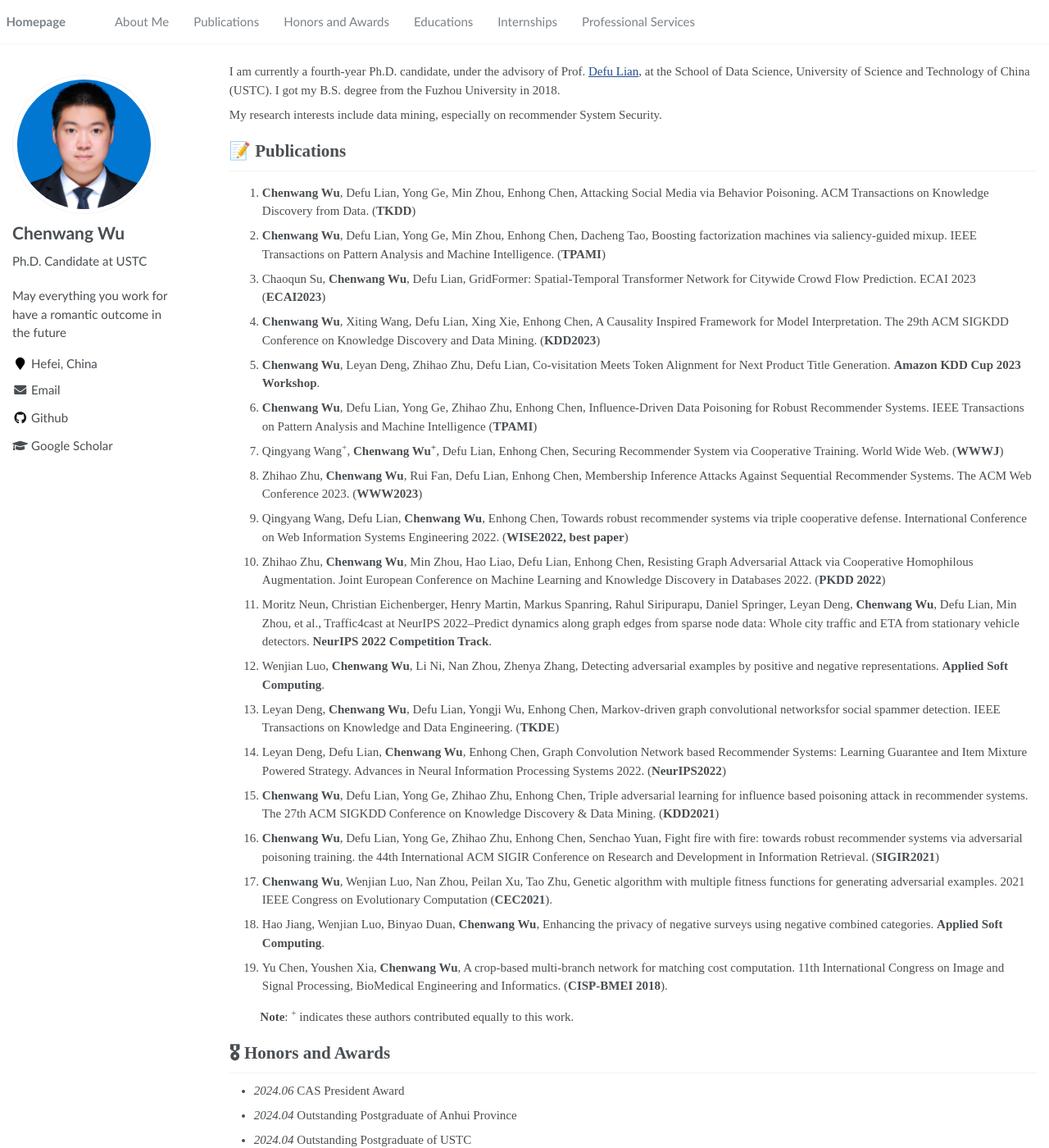
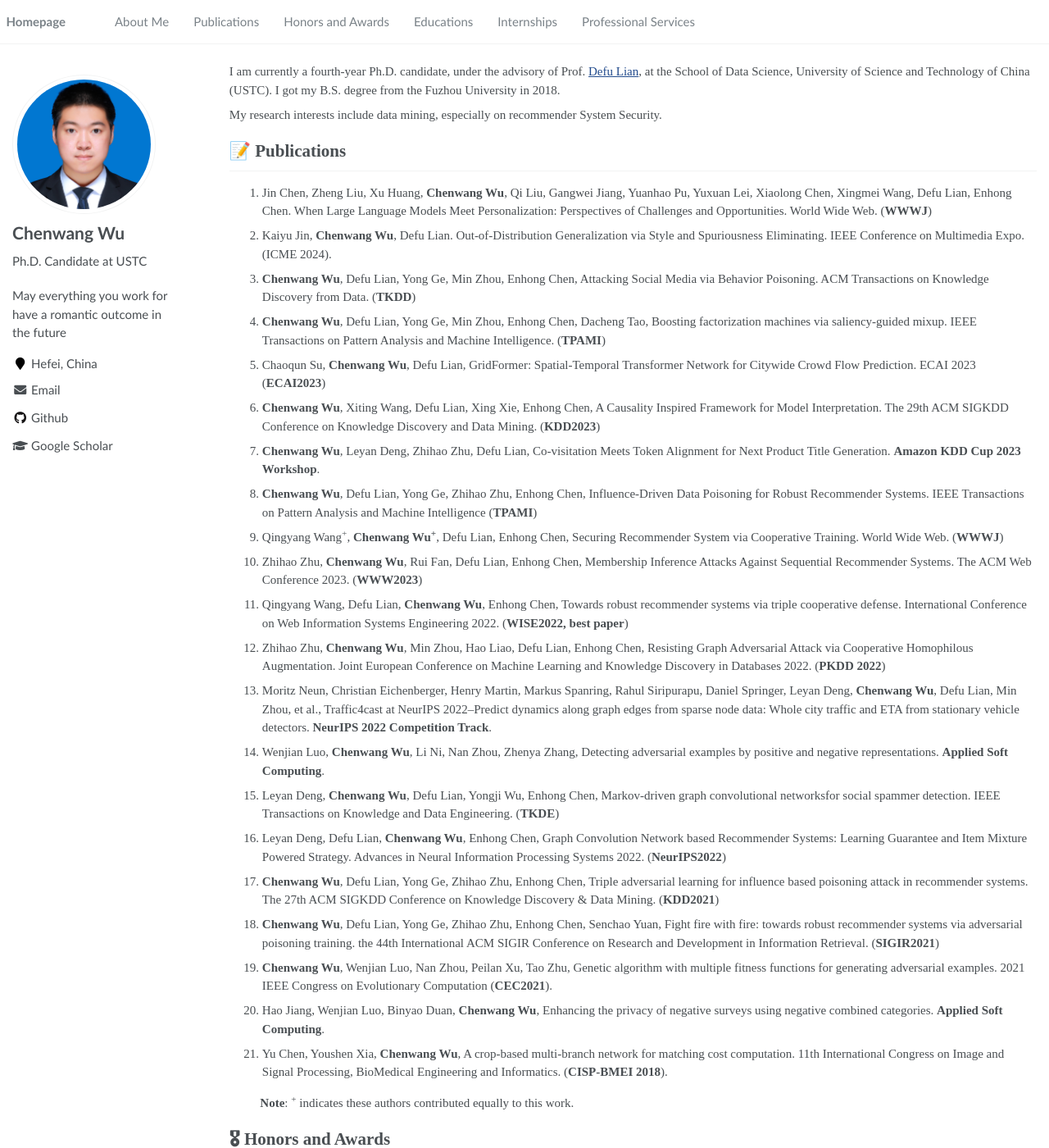
Before and after one commit to Daftstone/Daftstone.github.io, a Jekyll site: the page built from _pages/about.md, in a window 1280 px wide and 1400 px high. Shown: the whole window at 82% size. Built offline with Jekyll 4.4.1, drawn with Linux system fonts in a browser that asks for light colours; some of the changed text lies outside the part shown.

Commit message:
Update about.md

```diff
--- a/_pages/about.md
+++ b/_pages/about.md
@@ -26,6 +26,8 @@ My research interests include data mining, especially on recommender System Secu
 - *2022.02*: &nbsp;🎉🎉 Lorem ipsum dolor sit amet, consectetur adipiscing elit. Vivamus ornare aliquet ipsum, ac tempus justo dapibus sit amet.  -->
 
 # 📝 Publications
+1. Jin Chen, Zheng Liu, Xu Huang, **Chenwang Wu**, Qi Liu, Gangwei Jiang, Yuanhao Pu, Yuxuan Lei, Xiaolong Chen, Xingmei Wang, Defu Lian, Enhong Chen. When Large Language Models Meet Personalization: Perspectives of Challenges and Opportunities. World Wide Web. (**WWWJ**)
+2. Kaiyu Jin, **Chenwang Wu**, Defu Lian. Out-of-Distribution Generalization via Style and Spuriousness Eliminating. IEEE Conference on Multimedia Expo. (ICME 2024).
 1. **Chenwang Wu**, Defu Lian, Yong Ge, Min Zhou, Enhong Chen, Attacking Social Media via Behavior Poisoning. ACM Transactions on Knowledge Discovery from Data. (**TKDD**)
 1. **Chenwang Wu**, Defu Lian, Yong Ge, Min Zhou, Enhong Chen, Dacheng Tao, Boosting factorization machines via saliency-guided mixup. IEEE Transactions on Pattern Analysis and Machine Intelligence. (**TPAMI**)
 11. Chaoqun Su, **Chenwang Wu**, Defu Lian, GridFormer: Spatial-Temporal Transformer Network for Citywide Crowd Flow Prediction. ECAI 2023 (**ECAI2023**)
@@ -49,6 +51,7 @@ My research interests include data mining, especially on recommender System Secu
 &emsp; &emsp; **Note**: <sup>+</sup> indicates these authors contributed equally to this work.
 
 # 🎖 Honors and Awards
+- *2024.08* Outstanding Reviewer of KDD
 - *2024.06* CAS President Award
 - *2024.04* Outstanding Postgraduate of Anhui Province
 - *2024.04* Outstanding Postgraduate of USTC
@@ -76,10 +79,10 @@ My research interests include data mining, especially on recommender System Secu
   - Mentor: [Xiting Wang](https://scholar.google.com.hk/citations?user=urC8meQAAAAJ)
 
 # ⏳ Professional Services
-- PC member, ICLR 2024
-- PC member, KDD 2024, 2023
+- PC member, ICLR 2025, 2024
+- PC member, KDD 2025, 2024, 2023
 - PC member, AAAI 2023
-- PC member, CIKM 2023, 2022
+- PC member, CIKM 2024, 2023, 2022
 - PC member, SDM, 2023
 - PC member, ECML-PKDD 2023
 - PC member, WWW 2022
```
